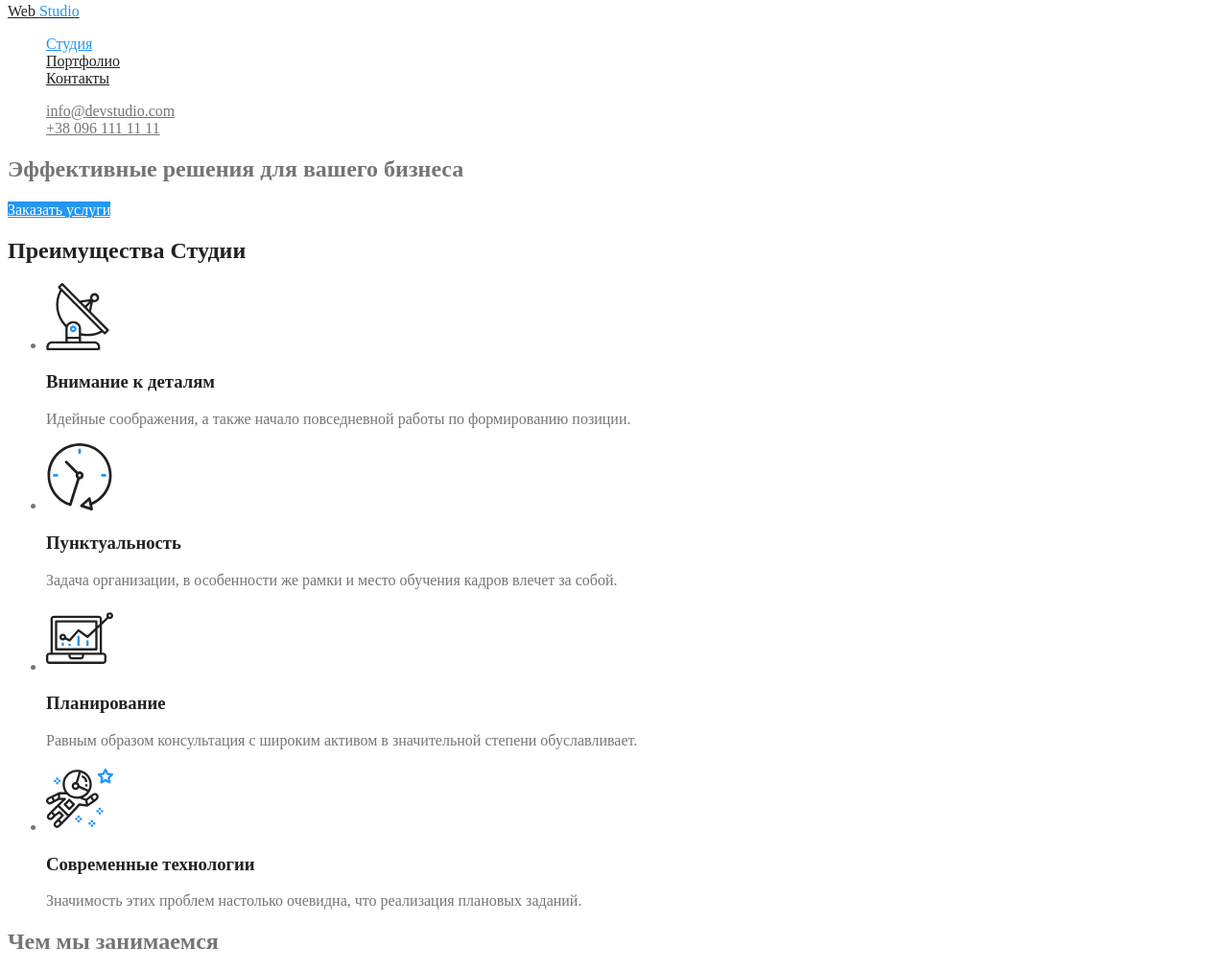
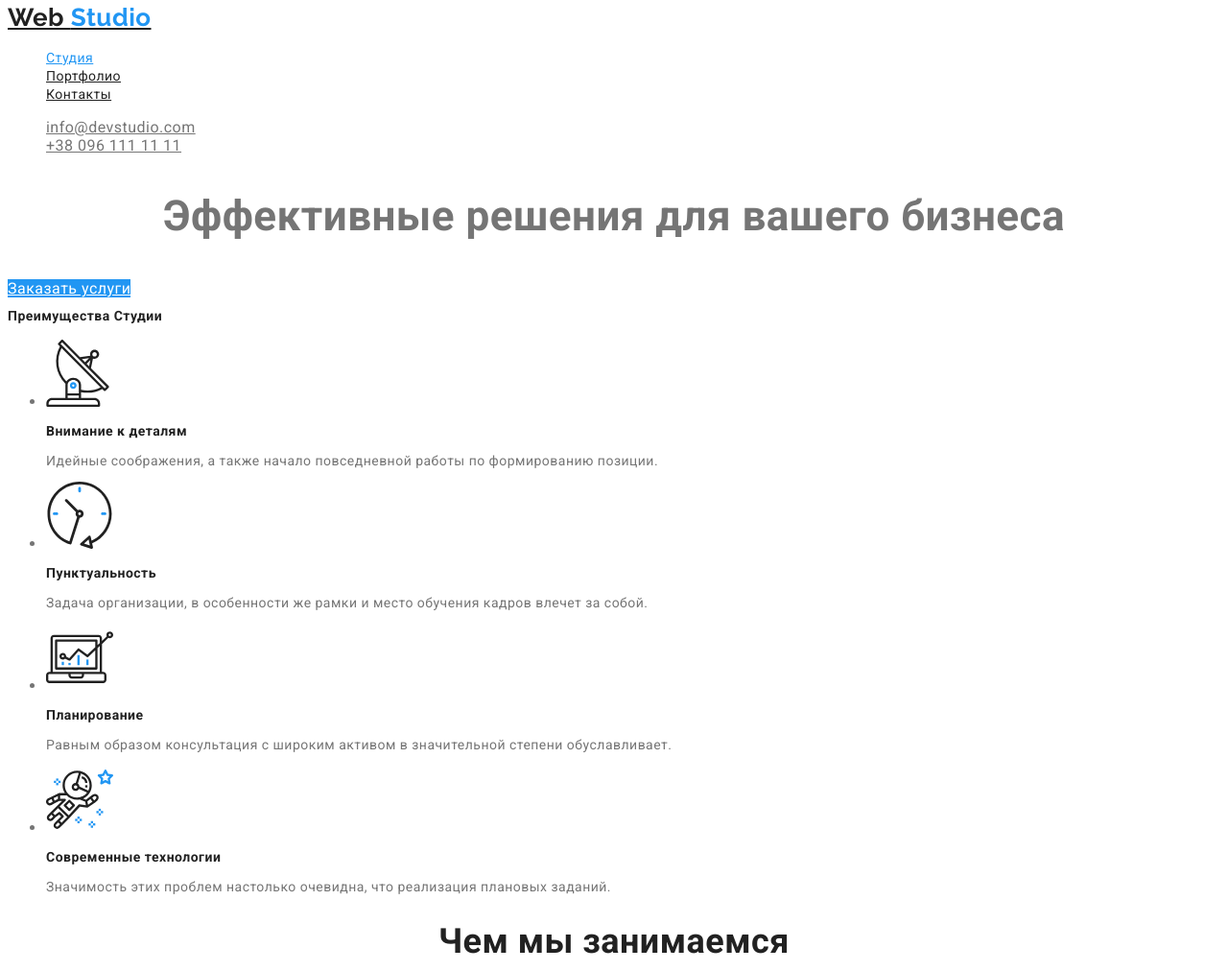
Before and after one commit to Eugene-36/goit-markup-hw-02, a plain HTML site: page index.html in a window 1280 px wide. Shown: the part 5-1017 px from the top of the page at 96% size. Drawn offline with Linux system fonts and the light colour scheme.

Commit message:
Добавляет новые стили

```diff
--- a/css/main.css
+++ b/css/main.css
@@ -8,6 +8,8 @@
 body{
     background-color: FFFFFF;
     color:#757575 ;
+    font-family: Roboto,sans-serif;
+    letter-spacing: 0.03em;
 }
 .list{
     list-style:none;
@@ -25,12 +27,21 @@ body{
 /* Работа с header*/
 .logo{
     color: var(--head-color);
+    font-family: Raleway,cursive;
+    font-weight: bold;
+    font-size: 26px;
+    line-height: 1.19;
+
 }
 .color-logo{
     color: var(--accent-color);
 }
 .site-nav .link{
   color: var(--head-color);
+    font-weight: 400;
+    font-size: 14px;
+    line-height: 1.14;
+
 }
 .site-nav .link:hover,
 .site-nav .link:focus{
@@ -45,6 +56,39 @@ body{
 /* Работа с секциями (заголовки) */
 .section-title{
     color: var(--head-color);
+    font-weight: 700;
+    font-size: 14px;
+    line-height: 1.14;
+}
+/* Основной текст описания кртинок */
+.section-title-text{
+font-weight: normal;
+font-size: 14px;
+line-height:1,7;
+}
+/* Название профессии */
+.section-title-name{
+
+    font-weight: 400;
+    font-size: 16px;
+    line-height: 1.1;
+}
+/* Стили основных заголовков */
+.section-title-style{
+color: var(--head-color);
+font-weight: 700;
+font-size: 36px;
+line-height: 1.16;
+text-align: center;
+}
+/* Стили для главного заголовка */
+.section-title-hero{
+     font-weight: 900;
+     font-size: 44px;
+    line-height: 1.3;
+    text-align: center;
+
+
 }
 .contact-info-color:hover{
     color: var(--accent-color);
@@ -57,4 +101,7 @@ body{
 .button.primary{
     color: var(--white-color);
     background-color: var(--accent-color);
+    font-weight: bold;
+    font-size: 16px;
+    line-height: 1.8;
 }
```
